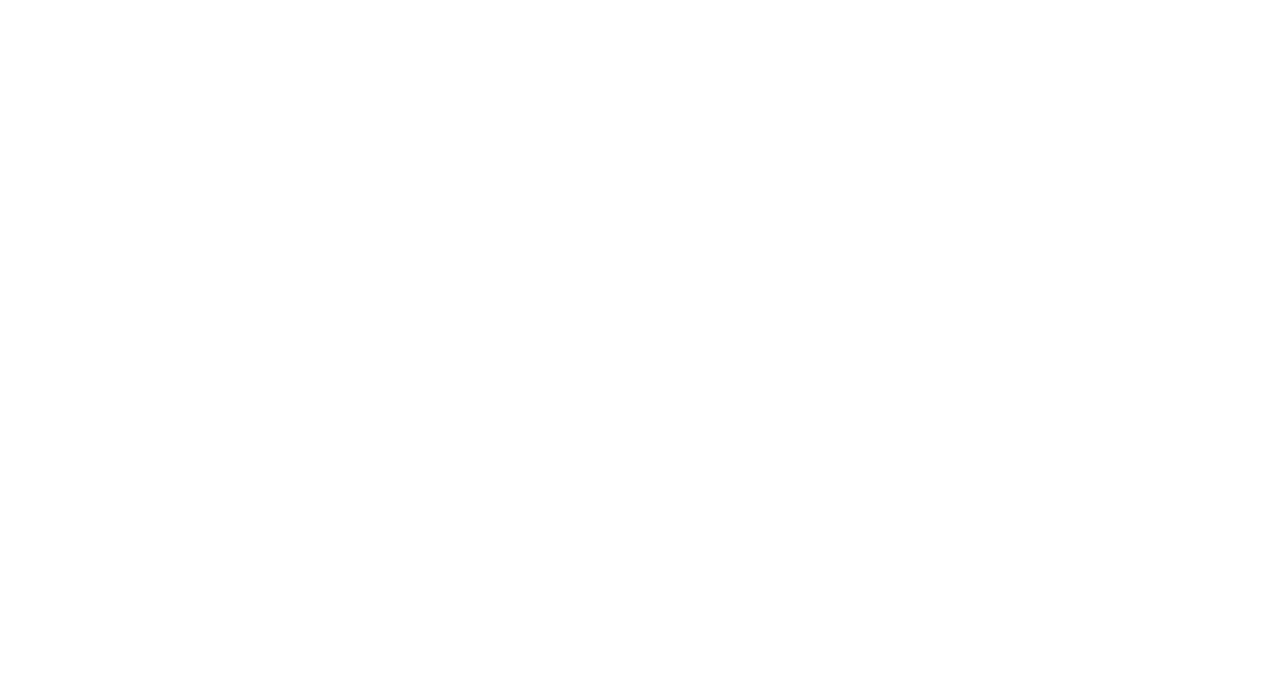
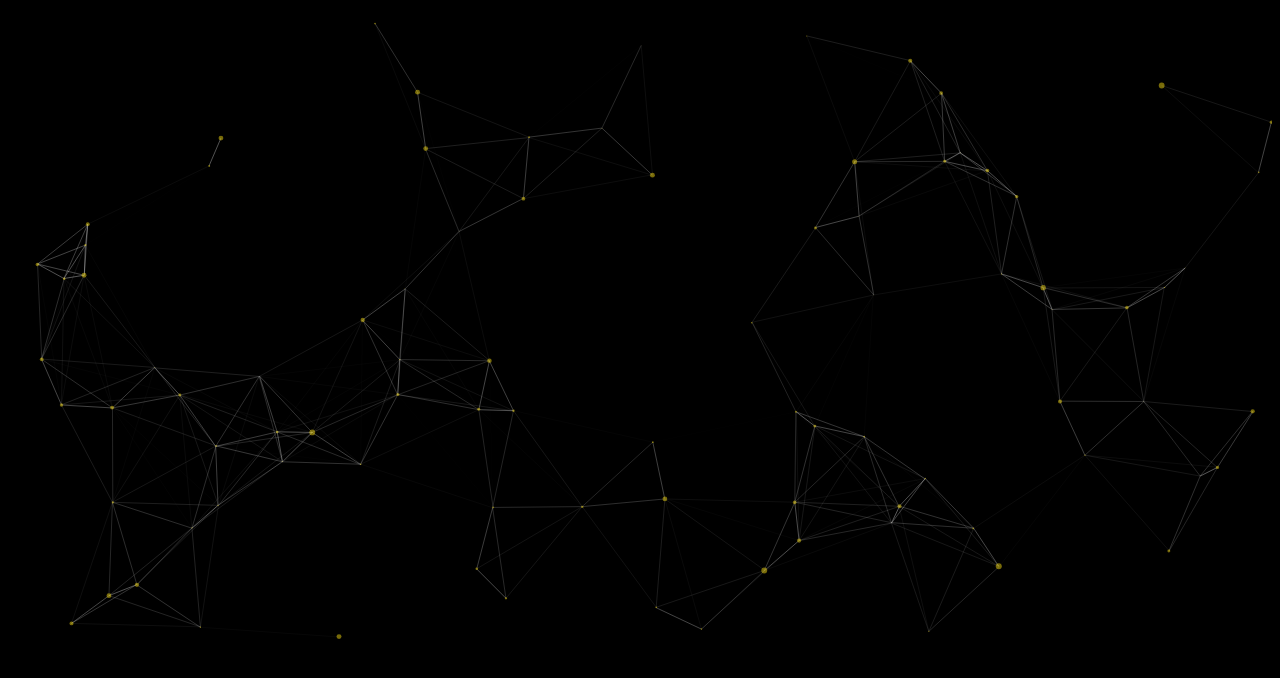
Before and after one commit to alexbyd/APIblockchair, a website: page index.html in a window 1280 px wide. Drawn offline with nearby package versions, Linux system fonts and the light colour scheme.

Commit message:
Agregue y configure particles.js

```diff
--- /dev/null
+++ b/assets/particles.json
@@ -0,0 +1,110 @@
+{
+  "particles": {
+    "number": {
+      "value": 90,
+      "density": {
+        "enable": false,
+        "value_area": 3393.3348590187725
+      }
+    },
+    "color": {
+      "value": "#edd310"
+    },
+    "shape": {
+      "type": "circle",
+      "stroke": {
+        "width": 0,
+        "color": "#000000"
+      },
+      "polygon": {
+        "nb_sides": 5
+      },
+      "image": {
+        "src": "img/github.svg",
+        "width": 100,
+        "height": 100
+      }
+    },
+    "opacity": {
+      "value": 0.5,
+      "random": false,
+      "anim": {
+        "enable": false,
+        "speed": 1,
+        "opacity_min": 0.1,
+        "sync": false
+      }
+    },
+    "size": {
+      "value": 3,
+      "random": true,
+      "anim": {
+        "enable": false,
+        "speed": 40,
+        "size_min": 0.1,
+        "sync": false
+      }
+    },
+    "line_linked": {
+      "enable": true,
+      "distance": 150,
+      "color": "#ffffff",
+      "opacity": 0.4,
+      "width": 1
+    },
+    "move": {
+      "enable": true,
+      "speed": 2,
+      "direction": "none",
+      "random": true,
+      "straight": false,
+      "out_mode": "out",
+      "bounce": false,
+      "attract": {
+        "enable": false,
+        "rotateX": 600,
+        "rotateY": 1200
+      }
+    }
+  },
+  "interactivity": {
+    "detect_on": "canvas",
+    "events": {
+      "onhover": {
+        "enable": true,
+        "mode": "repulse"
+      },
+      "onclick": {
+        "enable": true,
+        "mode": "push"
+      },
+      "resize": true
+    },
+    "modes": {
+      "grab": {
+        "distance": 400,
+        "line_linked": {
+          "opacity": 1
+        }
+      },
+      "bubble": {
+        "distance": 400,
+        "size": 40,
+        "duration": 2,
+        "opacity": 8,
+        "speed": 3
+      },
+      "repulse": {
+        "distance": 200,
+        "duration": 0.4
+      },
+      "push": {
+        "particles_nb": 4
+      },
+      "remove": {
+        "particles_nb": 2
+      }
+    }
+  },
+  "retina_detect": false
+}
--- a/index.html
+++ b/index.html
@@ -1,10 +1,19 @@
 <!DOCTYPE html>
 <html lang="en">
 <head>
+    <link type="text/css" rel="stylesheet" href="styles.css">
     <meta charset="UTF-8">
     <title>Title</title>
 </head>
 <body>
 
+    <div id="particles-js"></div>
+
+
+
+
+    <script src="node_modules/particles.js/particles.js"></script>
+    <script src="javascript/main.js"></script>
+
 </body>
 </html>
--- a/javascript/main.js
+++ b/javascript/main.js
@@ -0,0 +1,4 @@
+/* particlesJS.load(@dom-id, @path-json, @callback (optional)); */
+particlesJS.load('particles-js', 'assets/particles.json', function() {
+  console.log('callback - particles.js config loaded');
+});
--- a/styles.css
+++ b/styles.css
@@ -0,0 +1,2 @@
+body{background-color: black;
+color: black}
```
